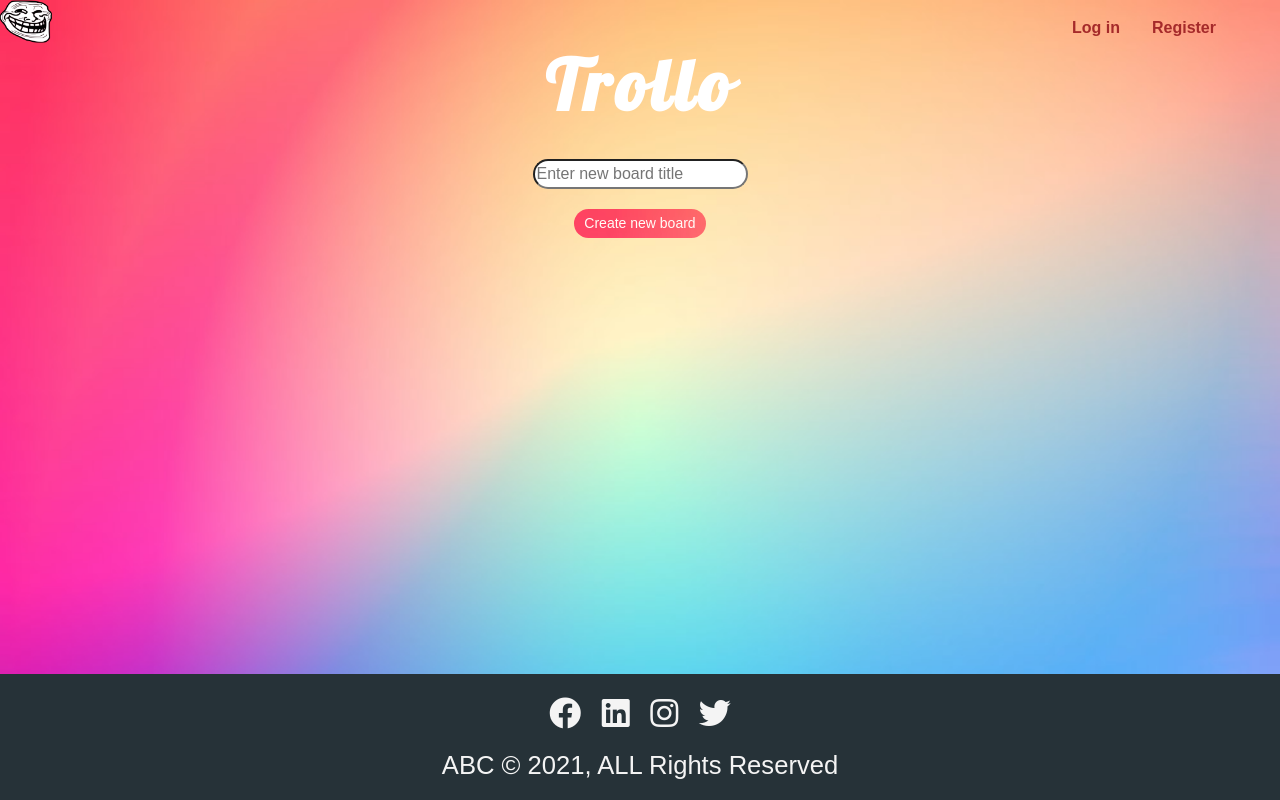
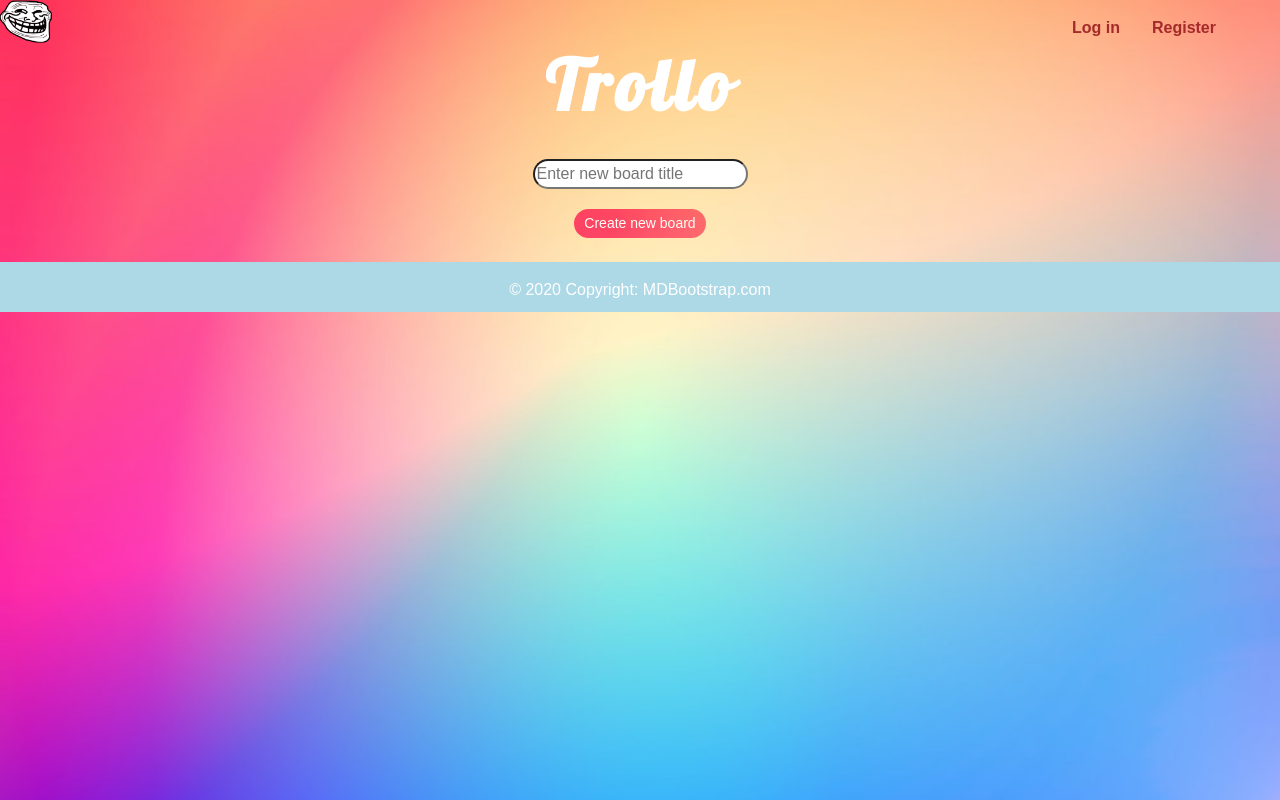
Before and after one commit to CodecoolGlobal/proman-2-python-keresztenymarcell, a Flask app: page / in a window 1280 px wide. Run offline with Flask 2, Linux system fonts and the light colour scheme; data that the repository does not hold is empty; parts of the project's set-up code (start-up, migrations or seed data) failed here and were passed over; some libraries are stand-ins or nearby versions.

Commit message:
style: Starte to implement footer.

```diff
--- a/static/css/main.css
+++ b/static/css/main.css
@@ -11,6 +11,7 @@
 
 body{
     min-width: 620px;
+    height: 100vh;
     background: #ddd url("/static/img/background.jpeg");
     background-size: 100%;
     background-repeat: no-repeat;
@@ -279,41 +280,10 @@ input.form-control{
     font-weight: 300;
 }
 
-
-.footer{
-    position: fixed;
-    bottom: 0;
-    left: 0;
-    width: 100%;
-    background: #263238;
-    text-align: center;
-    color: #f4f4f4;
+#footer-div{
+    background-color: lightblue;
+    clear: both;
+    position: relative;
+    height: 50px;
+    bottom: 0%;
 }
-
-.icons{
-    padding-top: 1rem;
-}
-
-.icons a{
-    text-decoration: none;
-    font-size: 2rem;
-    margin: 0.5rem;
-    color: #f4f4f4;
-}
-
-.company-name{
-    font-size: 1.6rem;
-    margin-top: 0.5rem;
-}
-
-@media (max-width: 500px){
-    html{
-        font-size: 50%;
-    }
-}
-
-@media(min-width: 501px) and (max-width: 768px){
-    html{
-    font-size: 50%;
-    }
-}
--- a/templates/index.html
+++ b/templates/index.html
@@ -47,18 +47,16 @@
         <div id="root"></div>
     {% include 'modal.html' %}
     {% include 'modal_reg.html' %}
+        <footer class="bg-light text-center text-white">
+      <!-- Copyright -->
+      <div class="text-center p-3" id="footer-div">
+        © 2020 Copyright:
+        <a class="text-white" href="https://mdbootstrap.com/">MDBootstrap.com</a>
+      </div>
+      <!-- Copyright -->
+    </footer>
     </body>
     <br>
-    <footer class="footer">
-        <div class="icons">
-           <a href="#"><i class="fab fa-facebook"></i></a>
-           <a href="#"><i class="fab fa-linkedin"></i></a>
-           <a href="#"><i class="fab fa-instagram"></i></a>
-           <a href="#"><i class="fab fa-twitter"></i></a>
-            <p class="company-name">
-                ABC &copy; 2021, ALL Rights Reserved
-            </p>
-        </div>
-    </footer>
+
 
 </html>
```
